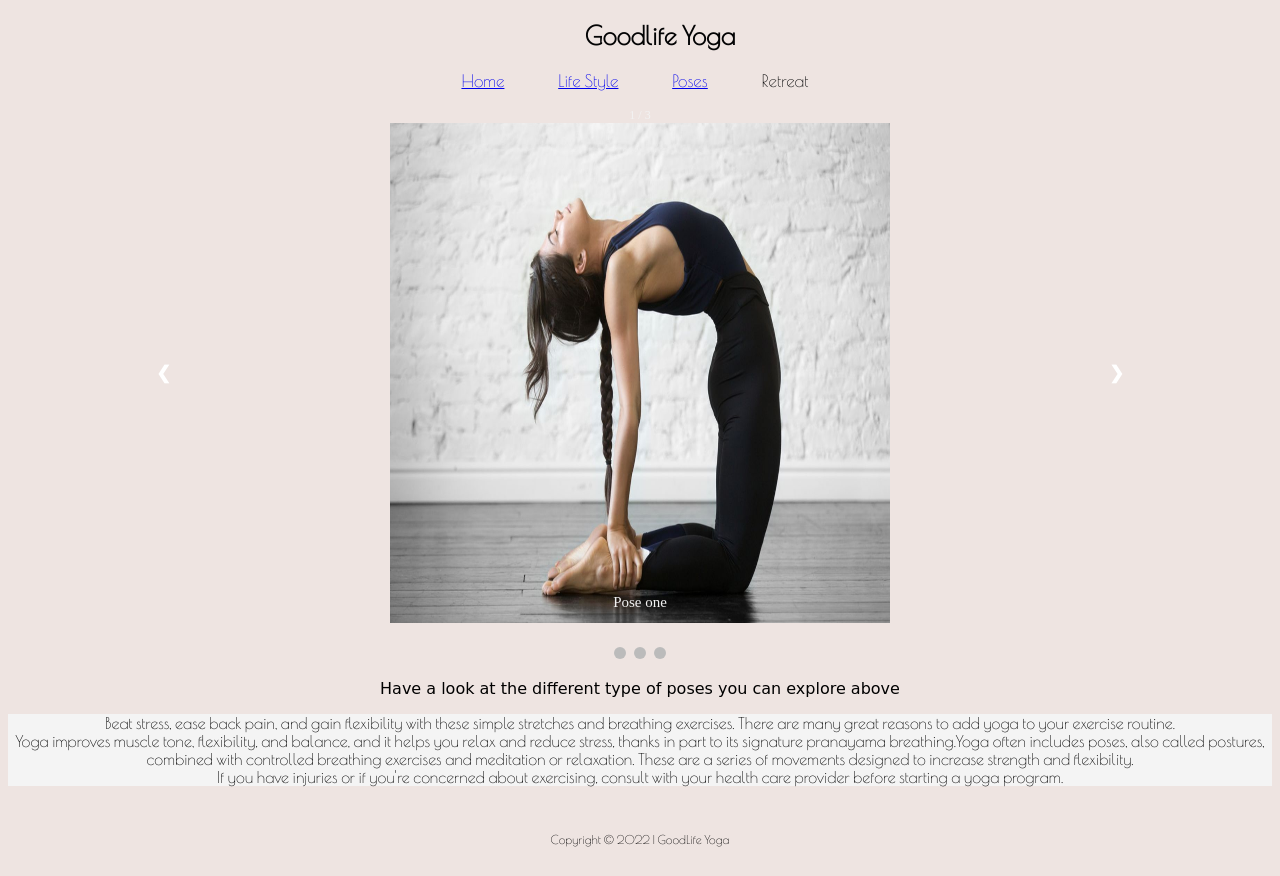
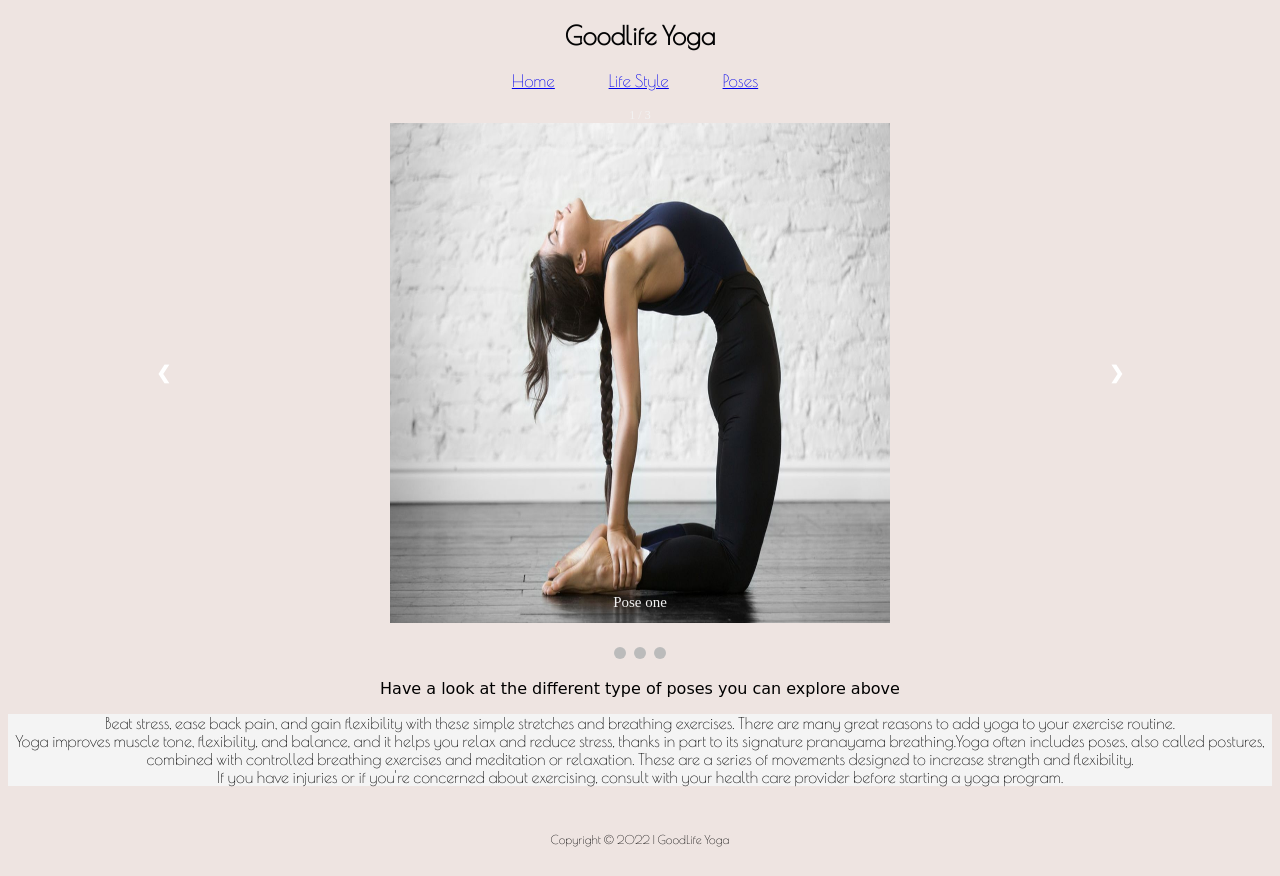
Before and after one commit to shaniquaallen/shaniquaallen.github.io, a plain HTML site: page poses.html in a window 1280 px wide. Drawn offline with nearby package versions, Linux system fonts and the light colour scheme; a web font is replaced by a local one.

Commit message:
Update poses.html

```diff
--- a/poses.html
+++ b/poses.html
@@ -18,14 +18,14 @@
     <header>
         <!--Navigation section-->
        <nav>
-
-       <ol class="navbar">
-         <h1>Goodlife Yoga</h1>
-         <li><a href="index.html">Home</a></li>
-         <li><a href="lifestyle.html">Life Style</a></li>
-         <li><a href="poses.html">Poses</a></li>
-         <li>Retreat</li>
+        <div class="navbar">
+        <h1>Goodlife Yoga</h1>
+        <ol>
+        <li><a href="index.html">Home</a></li>
+        <li><a href="lifestyle.html">Life Style</a></li>
+        <li><a href="poses.html">Poses</a></li>
         </ol>
+        </div>
        </nav>
 
        </header>
```
